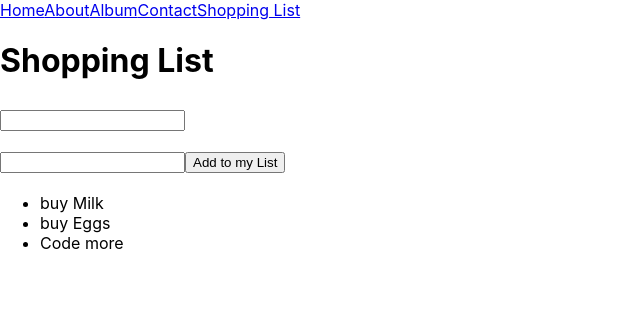
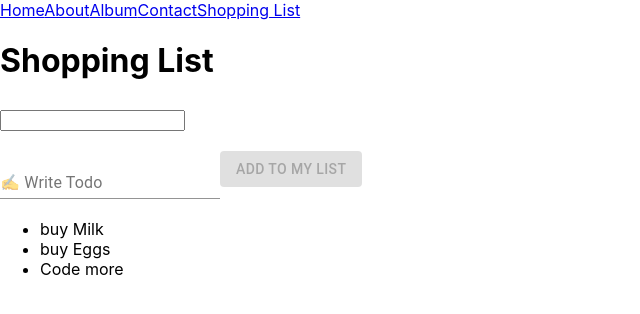
Before and after one commit to bsihame/BaziKitchen, a React (Create React App) app: page /shoppingList in a window 1280 px wide. Shown: the top 314 px of the page, without its empty margins (0-640 px from the left). Built offline with nearby package versions, Linux system fonts and the light colour scheme.

Commit message:
add material UI to my button

```diff
--- a/package.json
+++ b/package.json
@@ -3,6 +3,7 @@
   "version": "0.1.0",
   "private": true,
   "dependencies": {
+    "@material-ui/core": "^4.12.3",
     "@react-google-maps/api": "^2.2.0",
     "@testing-library/jest-dom": "^5.14.1",
     "@testing-library/react": "^11.2.7",
--- a/src/component/myShoppingList/MyShoppingList.js
+++ b/src/component/myShoppingList/MyShoppingList.js
@@ -1,39 +1,65 @@
-import React, { useState } from 'react'
+import React, { useState } from "react";
+import { makeStyles } from "@material-ui/core/styles";
+import { Button, FormControl, Input, InputLabel } from "@material-ui/core";
 
-export default function MyShoppingList () {
-  const [ myListTittle, setMyListTittle ] = useState("");
-  const [ todos, setTodos ] = useState(["buy Milk", "buy Eggs", "Code  more"]);
-  const [ input,  setInput ] = useState("");
+const useStyles = makeStyles((theme) => ({
+  root: {
+    "& > *": {
+      margin: theme.spacing(1),
+    },
+  },
+}));
+export default function MyShoppingList() {
+  const classes = useStyles();
+  const [myListTittle, setMyListTittle] = useState("");
+  const [todos, setTodos] = useState(["buy Milk", "buy Eggs", "Code  more"]);
+  const [input, setInput] = useState("");
 
   const addTittle = (e) => {
-    setMyListTittle(e.target.value)
-    console.log(myListTittle)
-  }
+    setMyListTittle(e.target.value);
+  };
 
-  const addTodo = () => {
+  const addTodo = (e) => {
+    e.preventDefault();
     console.log("💟 ", "I am working");
-    setTodos([input, ...todos])
-  }
+    setTodos([input, ...todos]);
+    setInput("");
+    setMyListTittle("");
+    console.log(todos);
+  };
 
   return (
     <div>
       <h1>Shopping List</h1>
+      <form>
+        <div>
+          <h2>
+            <input value={myListTittle} onChange={addTittle} />
+          </h2>
+        </div>
+
+        <FormControl>
+          <InputLabel >✍ Write Todo</InputLabel>
+          <Input value={input} onChange={(e) => setInput(e.target.value)} />
+        </FormControl>
+        <Button
+          type="submit"
+          onClick={addTodo}
+          disabled={!input}
+          variant="contained"
+          color="primary"
+        >
+          Add to my List
+        </Button>
+      </form>
+      <h2>{myListTittle}</h2>
       <div>
-        <h2>
-          <input value={ myListTittle } onChange={addTittle}/>
-        </h2>
-      </div>
-
-      <input value={input}  onChange={e=> setInput(e.target.value)}/>
-      <button onClick= {addTodo}>Add to my List</button>
-
-      <div>
-        <h2>{myListTittle}</h2>
         <ul>
-          {todos.map(list =>(
-            <li>{list}</li>))}
+          {todos.map((list) => (
+            <li>{list}</li>
+          ))}
         </ul>
       </div>
     </div>
-  )
+  );
 }
```
Also changed, not shown: 1 other file (tests, documents, lock files or other folders).
